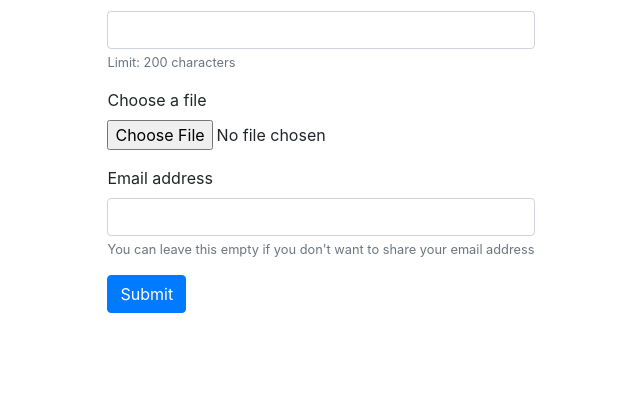
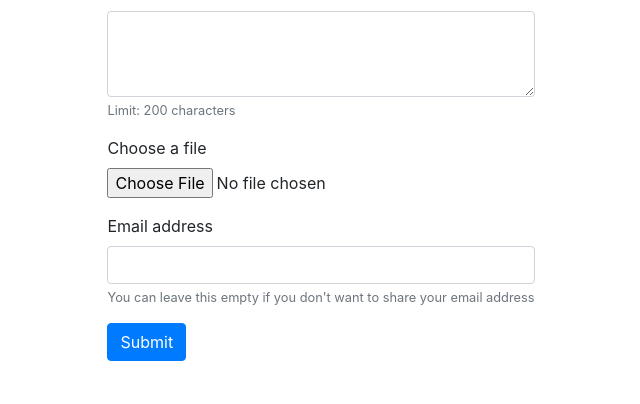
Before and after one commit to DanielFL0/LuunaBoard, a Flask app: template LuunaBoard/templates/thread.html in a window 1280 px wide. Shown: the part 272-676 px from the top of the page, without its empty margins (319-959 px from the left). Run offline with Flask 2, Linux system fonts and the light colour scheme; the template is opened without the code that fills it, so the values that code supplies are empty.

Commit message:
Modify thread.html

```diff
--- a/LuunaBoard/templates/thread.html
+++ b/LuunaBoard/templates/thread.html
@@ -80,7 +80,7 @@
         <form method="post" enctype="multipart/form-data">
           <div class="form-group">
             <label for="exampleFormControlInput1">Comment</label>
-            <input type="text" class="form-control" name="content" id="content" required>
+            <textarea class="form-control" name="content" id="content" rows="3" required></textarea>
             <small id="emailHelp" class="form-text text-muted">Limit: 200 characters</small>
           </div>
           <div class="form-group">
```
